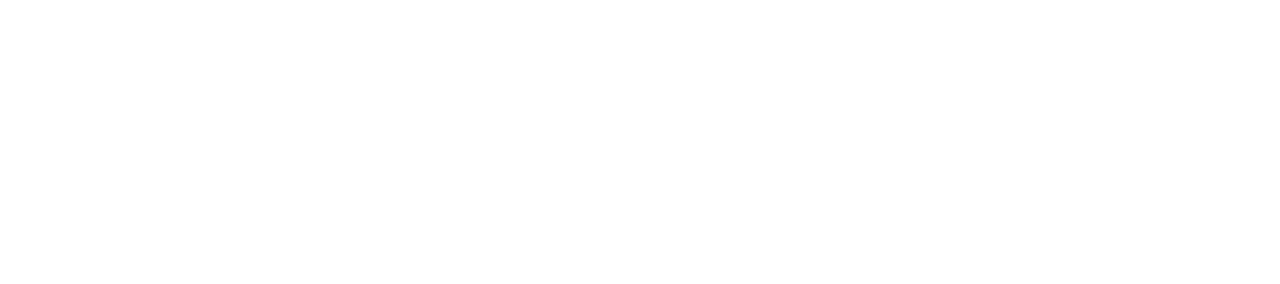
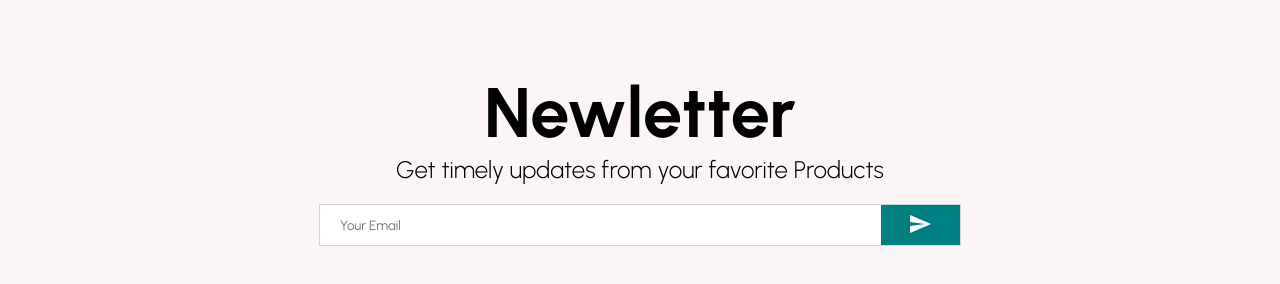
Before and after one commit to kdany25/reactjs_e-commerce, a React (Create React App) app: page / in a window 1280 px wide. Shown: the part 2338-2622 px from the top of the page. Before the commit the page ends 2256 px from the top, so only its background shows below. Built offline with nearby package versions, Linux system fonts and the light colour scheme.

Commit message:
newsletter

```diff
--- /dev/null
+++ b/src/components/Newsletter.jsx
@@ -0,0 +1,60 @@
+
+import { Send } from "@material-ui/icons";
+import React from "react";
+import styled from "styled-components";
+
+const Container = styled.div`
+height : 60vh;
+background-color: #fcf5f5;
+display: flex;
+align-items: center;
+justify-content: center;
+flex-direction : column;
+`;
+const Title = styled.h1`
+font-size: 70px;
+
+`
+const Desc = styled.div`
+font-size : 24px;
+font-weight: 300;
+margin-bottom : 20px;
+`
+const InputContainer = styled.div`
+width : 50%;
+height: 40px;
+background-color : white;
+display : flex;
+justify-content : space-between;
+border : 1px solid lightgray;
+`
+const Input = styled.input`
+border : none;
+flex: 8;
+padding-left : 20px
+`;
+const Button  = styled.button`
+flex: 1;
+border: none;
+background-color : teal;
+color: white;
+
+`
+
+const Newsletter = () => {
+  return (
+    <Container>
+      <Title>Newletter</Title>
+      <Desc>Get timely updates from your favorite Products</Desc>
+      <InputContainer>
+      <Input placeholder="Your Email"/>
+      <Button>
+      <Send/>
+      </Button>
+
+      </InputContainer>
+    </Container>
+  );
+};
+
+export default Newsletter;
--- a/src/pages/Home.jsx
+++ b/src/pages/Home.jsx
@@ -2,6 +2,7 @@
 import Announcement from "../components/Announcement";
 import Categories from "../components/Categories";
 import Navbar from "../components/Navbar";
+import Newsletter from "../components/Newsletter";
 import Products from "../components/Products";
 import Slider from "../components/Slider";
 
@@ -13,6 +14,7 @@
       <Slider/>
       <Categories/>
       <Products/>
+      <Newsletter/>
     </div>
   );
 };
```
